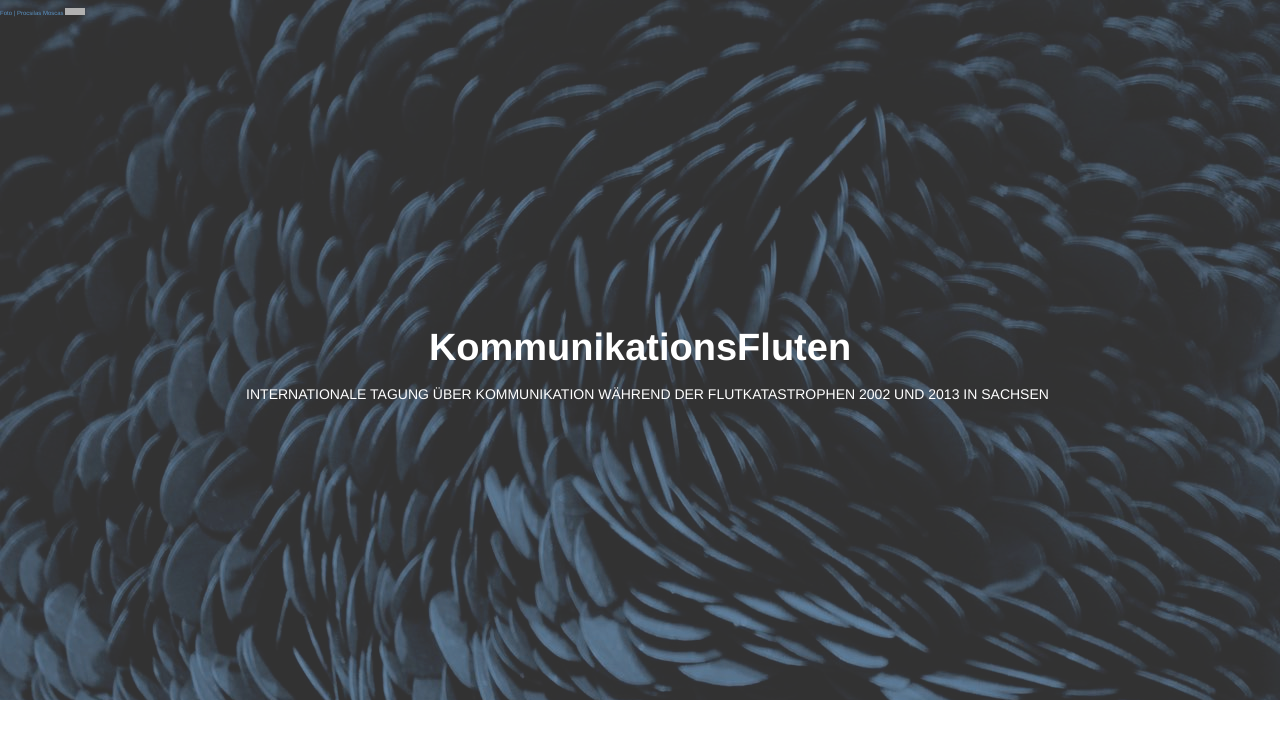
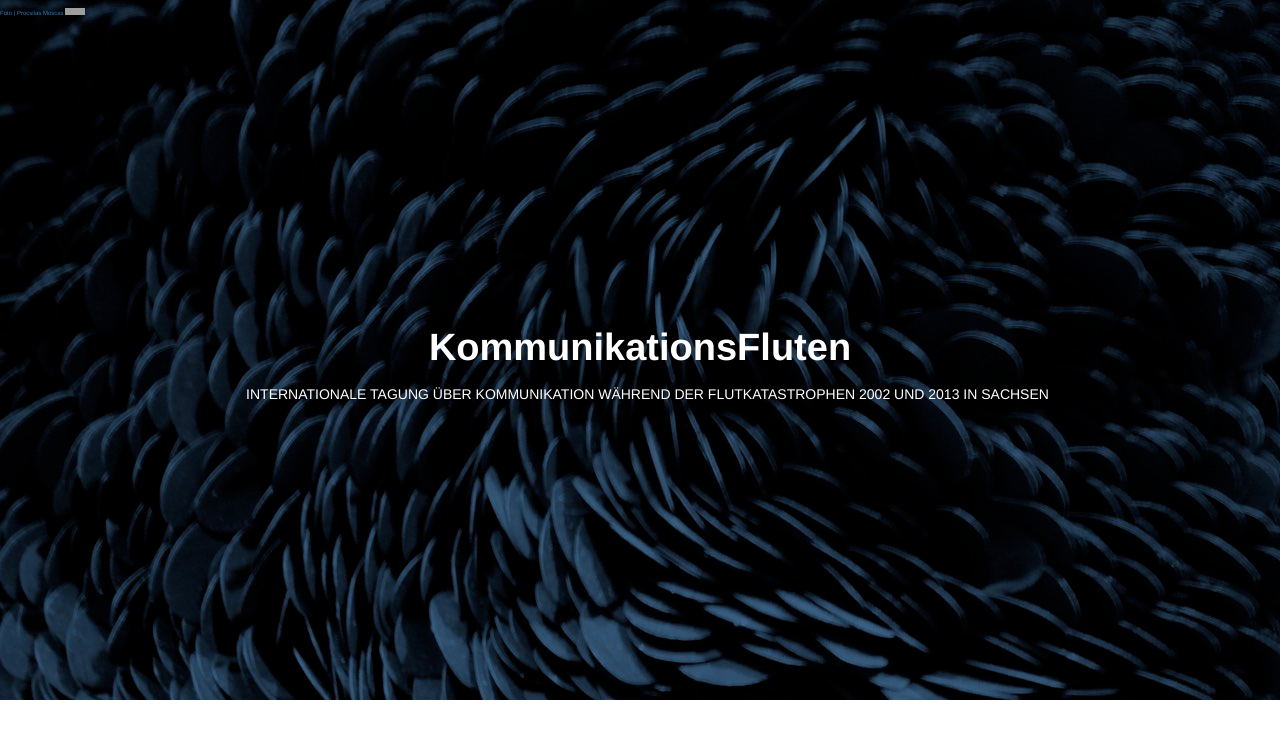
Before and after one commit to susedev/test, a Jekyll site: the page built from index.html, in a window 1280 px wide. Shown: the top 730 px of the page. Built offline with Jekyll 4.4.1, drawn with Linux system fonts in a browser that asks for light colours; nearby versions of some CDN libraries; grey boxes are pictures that could not be loaded.

Commit message:
Update home.html

```diff
--- a/_layouts/home.html
+++ b/_layouts/home.html
@@ -8,7 +8,7 @@
 <script src="//cdnjs.cloudflare.com/ajax/libs/twitter-bootstrap/3.3.4/js/bootstrap.js"></script>
 
 <body>
-<header class="intro-header" style="background-image: url('{{ site.base_url }}/background-1280x800.jpg'); display: block; max-height: 100%; max-width: 100%; opacity: 0.8; filter: alpha(opacity=80); zoom: 1;">
+<header class="intro-header" style="background-image: url('{{ site.base_url }}/background-1280x800.jpg'); display: block; max-height: 100%; max-width: 100%;">
     <a href="https://www.flickr.com/photos/procsilas/3010458671/in/photostream/" style="font-size: 6px; color:#808080, text-align: right; "> Foto | Procsilas Moscas </a>
     <a rel="license" href="http://creativecommons.org/licenses/by/2.0/"><img alt="Creative Commons License" style="height: 7px; width: 20px; position:right;" src="https://i.creativecommons.org/l/by/2.0/88x31.png" /></a></p>
     <a href="{{ site.base_url }}/konferenz-kommunikationsfluten.html"><p style="color:#FFF; font-size: 38px; font-weight:bold; text-align: center; margin-top:300px; margin-bottom: ">KommunikationsFluten</p></a>
```
